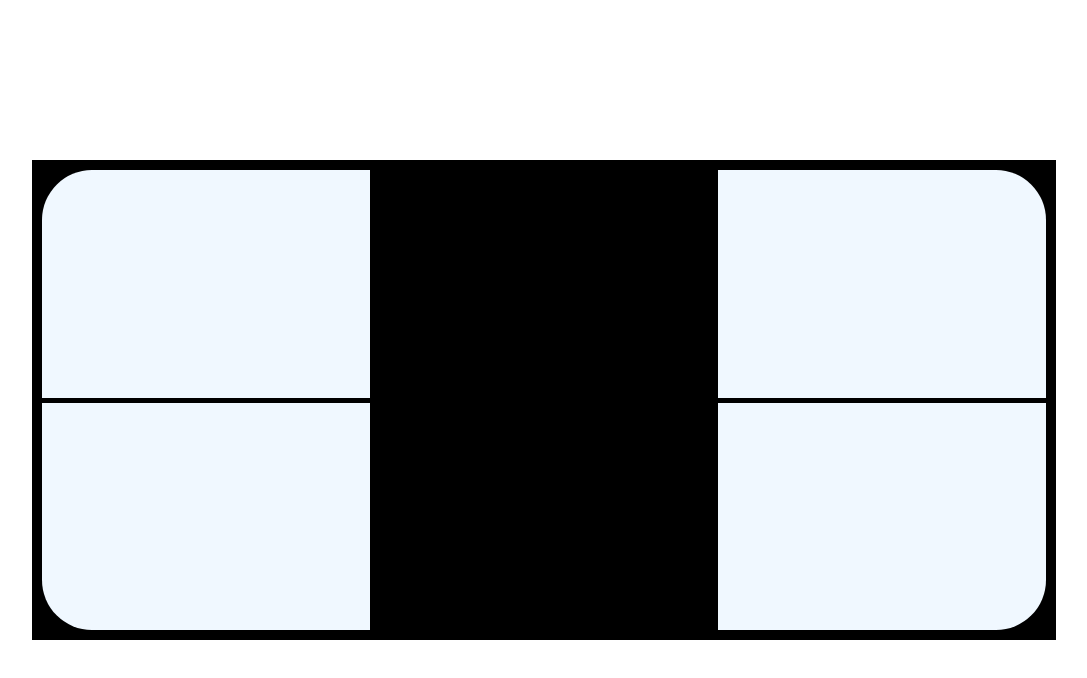
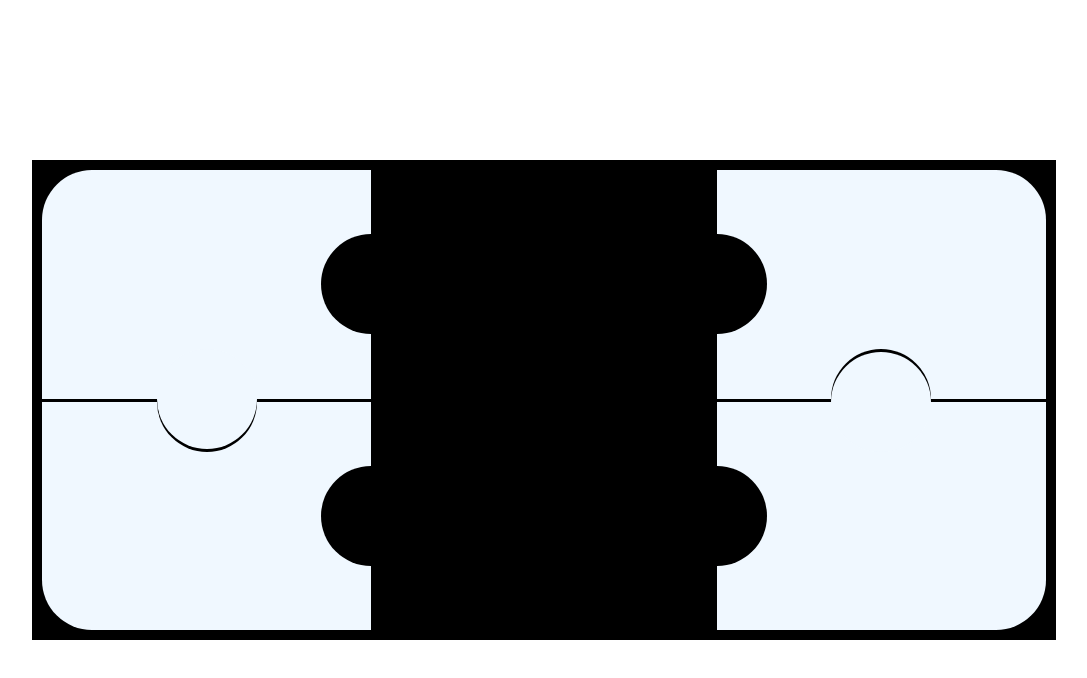
Before and after one commit to jorge-ferreyra/rompecabezas, an Astro site: page / in a window 1280 px wide. Shown: the whole page, without its empty margins (96-1183 px from the left). Built offline with nearby package versions, Linux system fonts and the light colour scheme; Astro itself is replaced by a stand-in of ours.

Commit message:
Developing Esquinas

```diff
--- a/src/components/Esquinas.css
+++ b/src/components/Esquinas.css
@@ -10,6 +10,31 @@
   grid-column: 1;
   grid-row: 1;
   margin: 10px 0 0 10px;
+  z-index: 5;
+}
+
+.esquina.top-left::after {
+  content: "";
+  width: 100px;
+  height: 100px;
+  background-color: aliceblue;
+  position: absolute;
+  bottom: -50px;
+  left: 50%;
+  transform: translateX(-50%);
+  border-radius: 50%;
+}
+
+.esquina.top-left::before {
+  content: "";
+  width: 100px;
+  height: 100px;
+  background-color: black;
+  position: absolute;
+  right: -50px;
+  top: 50%;
+  transform: translateY(-50%);
+  border-radius: 50%;
 }
 
 .esquina.top-right {
@@ -19,6 +44,30 @@
   margin: 10px 10px 0 0;
 }
 
+.esquina.top-right::after {
+  content: "";
+  width: 100px;
+  height: 100px;
+  border-radius: 50%;
+  background-color: black;
+  position: absolute;
+  bottom: -50px;
+  left: 50%;
+  transform: translateX(-50%);
+}
+
+.esquina.top-right::before {
+  content: "";
+  width: 100px;
+  height: 100px;
+  border-radius: 50%;
+  background-color: black;
+  position: absolute;
+  left: -50px;
+  top: 50%;
+  transform: translateY(-50%);
+}
+
 .esquina.bottom-left {
   border-bottom-left-radius: 50px;
   grid-column: 1;
@@ -26,9 +75,58 @@
   margin: 0 0 10px 10px;
 }
 
+.esquina.bottom-left::after {
+  content: "";
+  width: 100px;
+  height: 100px;
+  border-radius: 50%;
+  background-color: black;
+  position: absolute;
+  top: -50px;
+  left: 50%;
+  transform: translateX(-50%);
+}
+
+.esquina.bottom-left::before {
+  content: "";
+  width: 100px;
+  height: 100px;
+  border-radius: 50%;
+  background-color: black;
+  position: absolute;
+  right: -50px;
+  top: 50%;
+  transform: translateY(-50%);
+}
+
 .esquina.bottom-right {
   border-bottom-right-radius: 50px;
   grid-column: 3;
   grid-row: 2;
   margin: 0 10px 10px 0;
+  z-index: 5;
 }
+
+.esquina.bottom-right::after {
+  content: "";
+  width: 100px;
+  height: 100px;
+  background-color: aliceblue;
+  border-radius: 50%;
+  position: absolute;
+  left: 50%;
+  top: -50px;
+  transform: translateX(-50%);
+}
+
+.esquina.bottom-right::before {
+  content: "";
+  width: 100px;
+  height: 100px;
+  background-color: black;
+  border-radius: 50%;
+  position: absolute;
+  left: -50px;
+  top: 50%;
+  transform: translatey(-50%);
+}
--- a/src/components/Hero-section.astro
+++ b/src/components/Hero-section.astro
@@ -7,7 +7,7 @@ import './Hero-section.css'
 
 <main class="main-container">
 	<Esquinas id="pieza1" positionClass="top-left"></Esquinas>
-	<Esquinas id="pieza1" positionClass="top-right"></Esquinas>
-	<Esquinas id="pieza1" positionClass="bottom-left"></Esquinas>
-	<Esquinas id="pieza1" positionClass="bottom-right"></Esquinas>
+	<Esquinas id="pieza3" positionClass="top-right"></Esquinas>
+	<Esquinas id="pieza4" positionClass="bottom-left"></Esquinas>
+	<Esquinas id="pieza6" positionClass="bottom-right"></Esquinas>
 </main>
--- a/src/components/Hero-section.css
+++ b/src/components/Hero-section.css
@@ -5,5 +5,5 @@
   display: grid;
   grid-template-columns: repeat(3, 1fr);
   grid-template-rows: repeat(2, 1fr);
-  gap: 5px;
+  gap: 3px;
 }
```
